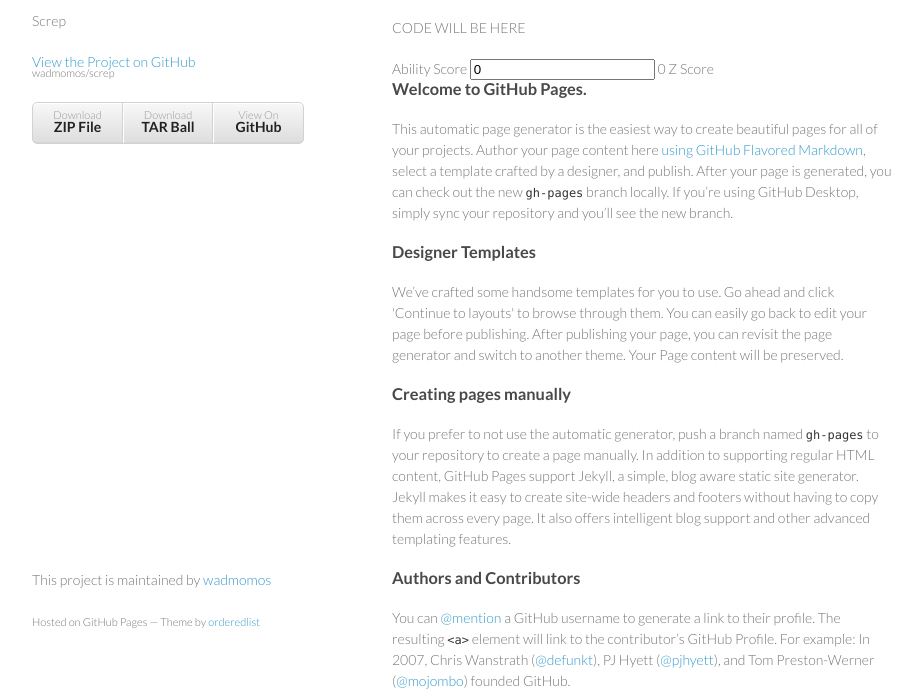
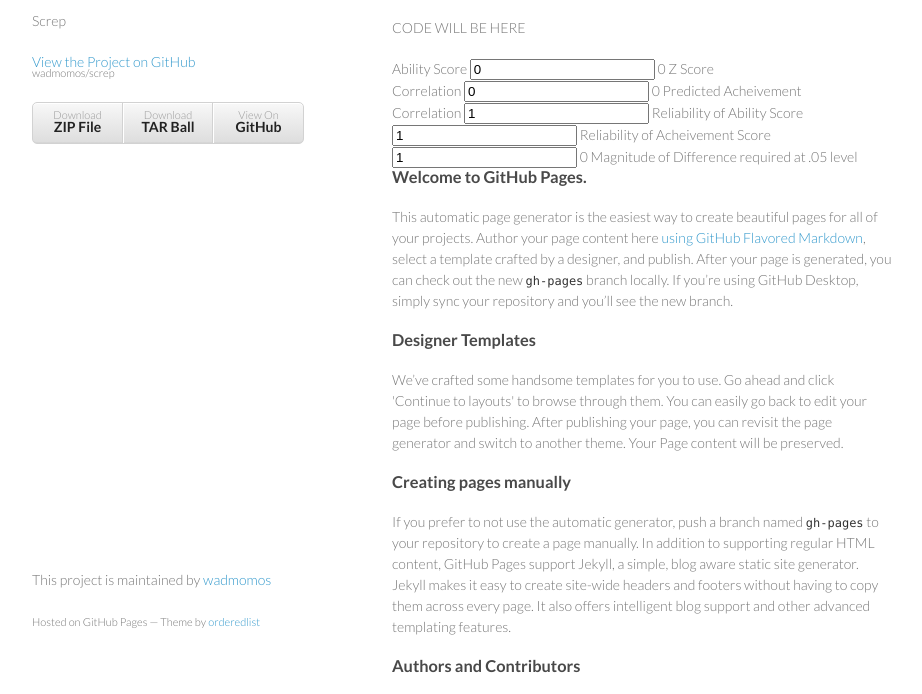
Before and after one commit to wadmomos/screp, a plain HTML site: page index.html in a window 1280 px wide. Shown: the part 99-793 px from the top of the page, without its empty margins (178-1100 px from the left). Drawn offline with Linux system fonts and the light colour scheme.

Commit message:
Predicted Achievement and Magnitude of Difference required at .05 level

```diff
--- a/index.html
+++ b/index.html
@@ -37,6 +37,16 @@
 		<form oninput="x.value=((parseFloat(a.value) - 100)/15)">
 			Ability Score <input type="number" step="any" id="a" value="0">
 			<output name="x" step="any" for="a">0</output> Z Score
+		</form>
+		<form oninput="y.value=(15*(parseFloat(c.value)*((parseFloat(a.value)-100)/15))+100)">
+			Correlation <input type="number" step="any" id="c" value="0">
+			<output name="y" step="any" for="c a">0</output> Predicted Acheivement
+		</form>
+		<form oninput="z.value=(1.96 * 15 * (Math.sqrt((1 - Math.pow(c.value,2))))) - (1.65 * (15 * (Math.sqrt(1 - (Math.pow(c.value, 2)))) * (Math.sqrt(1 - ((parseFloat(d.value)) + ((parseFloat(e.value)) * Math.pow(c.value, 2))-(2 * Math.pow(c.value, 2))) / (1 - Math.pow(c.value, 2))))))">
+			Correlation <input type="number" step="any" id="c" value="1">
+			Reliability of Ability Score <input type="number" step="any" id="d" value="1">
+			Reliability of Acheivement Score <input type="number" step="any" id="e" value="1">
+			<output name="z" step="any" for="c d e" >0</output> Magnitude of Difference required at .05 level
 		</form>
 		<!--<form oninput="x.value=parseFloat(a.value)+parseFloat(b.value)">
 			<input type="number" step="any" id="a" value="50.5">
```
